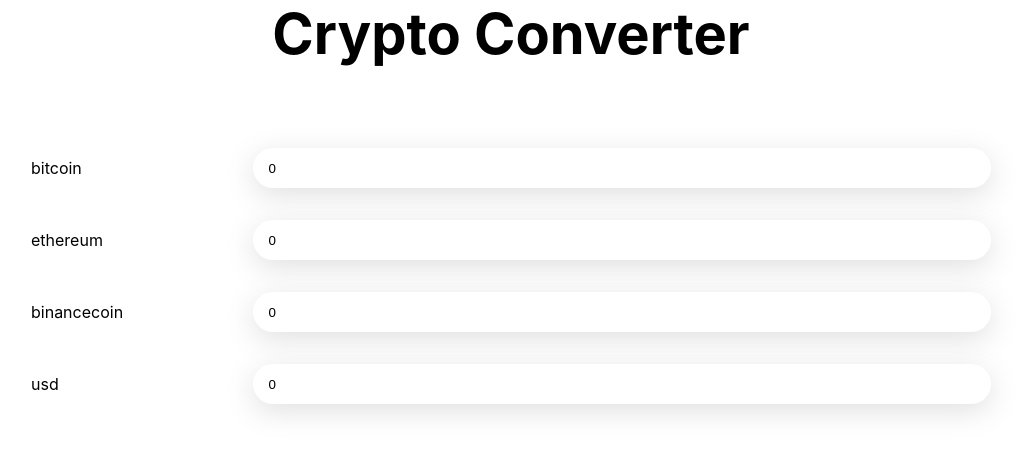
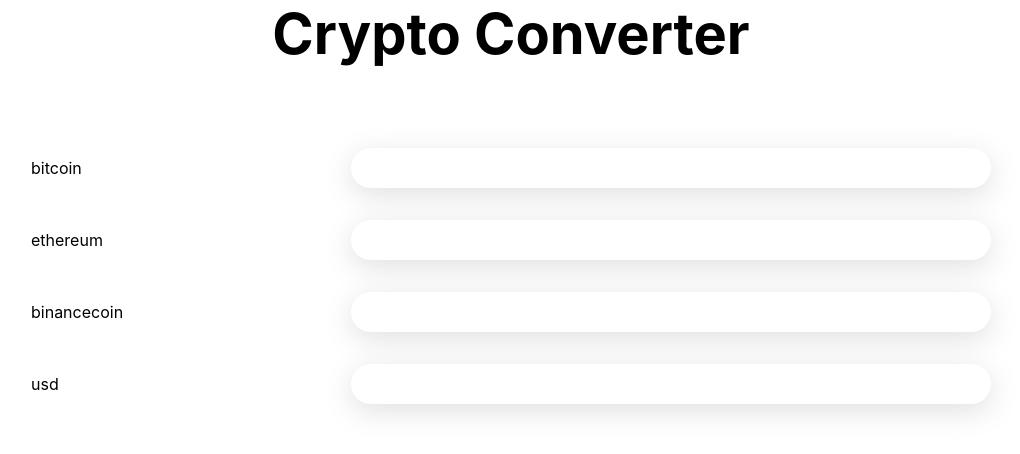
Before and after one commit to sztymelq/crypto-converter, a React (Create React App) app: page / in a window 1280 px wide. Shown: the top 454 px of the page, without its empty margins (129-1149 px from the left). Built offline with nearby package versions, Linux system fonts and the light colour scheme; no server answers.

Commit message:
UX fix for inputValue as a input string, altered some css

```diff
--- a/src/App.tsx
+++ b/src/App.tsx
@@ -4,6 +4,13 @@ import CoinInput from './components/CoinInput/CoinInput';
 import coingeckoService from './services/coingecko.service';
 
 export const currencies = ['bitcoin', 'ethereum', 'binancecoin', 'usd'];
+
+const defaultInputValues = {
+    bitcoin: '',
+    ethereum: '',
+    binancecoin: '',
+    usd: ''
+}
 
 let quotes = {}
 
@@ -23,14 +30,13 @@ function App() {
     //     updateQuoteState();
     // }, 30000)
 
-    const [inputValues, setInputValues] = useState({
-        bitcoin: 0,
-        ethereum: 0,
-        binancecoin: 0,
-        usd: 0
-    });
+    const [inputValues, setInputValues] = useState(defaultInputValues);
 
     const calculateAllPrices = (coinName, value) => {
+        if (value === '') {
+            setInputValues(defaultInputValues)
+            return;
+        }
         const referenceUSD: number = quotes[coinName].usd * value;
         const newInputValues = Object.keys(inputValues).reduce((acc, key) => {
             if (quotes[key]) {
--- a/src/components/CoinInput/CoinInput.module.scss
+++ b/src/components/CoinInput/CoinInput.module.scss
@@ -1,10 +1,10 @@
 .CoinInput {
     display: grid;
-    grid-template-columns: 0.3fr 1fr;
+    grid-template-columns: 0.5fr 1fr;
 
     & > input {
         border: none;
-        box-shadow: rgba(100, 100, 111, 0.2) 0px 7px 29px 0px;
+        box-shadow: rgba(100, 100, 111, 0.2) 0 7px 29px 0;
         border-radius: 100vmax;
         height: 2.5rem;
         padding: 0 1rem;
```
